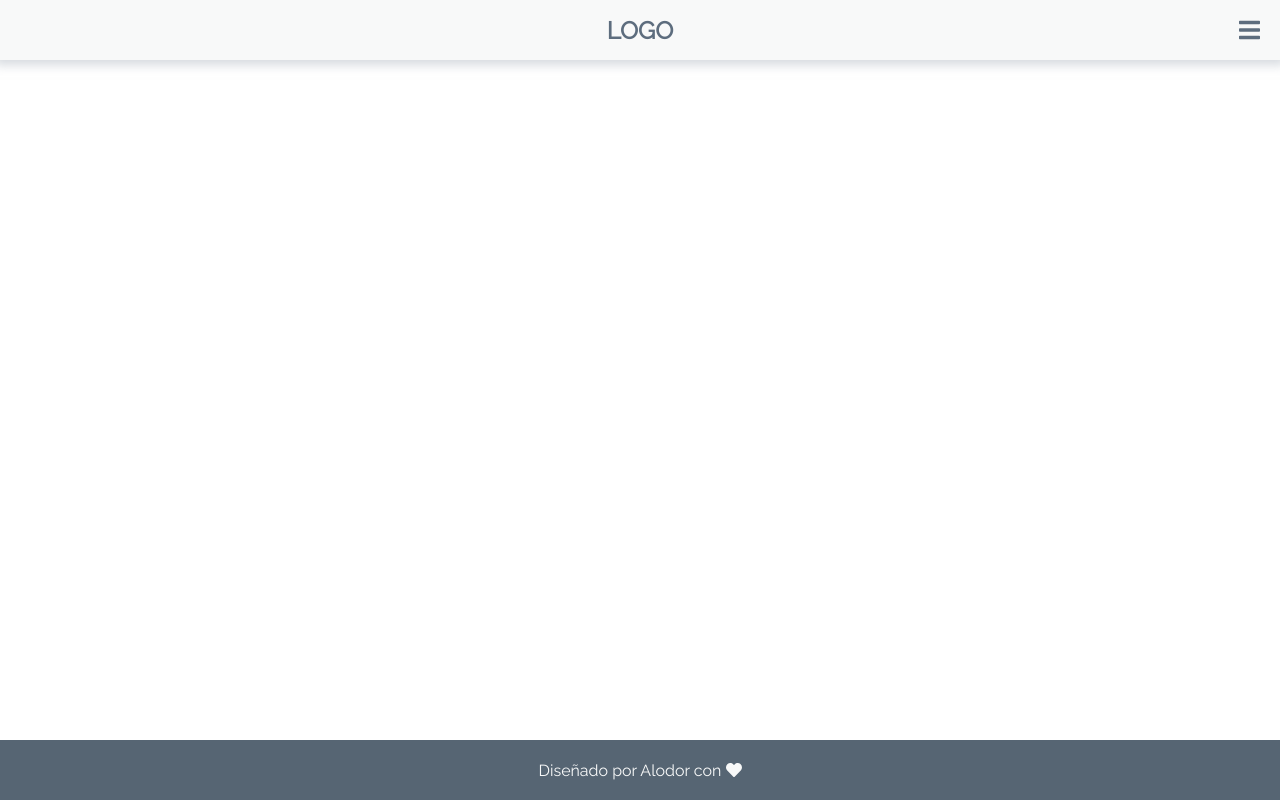
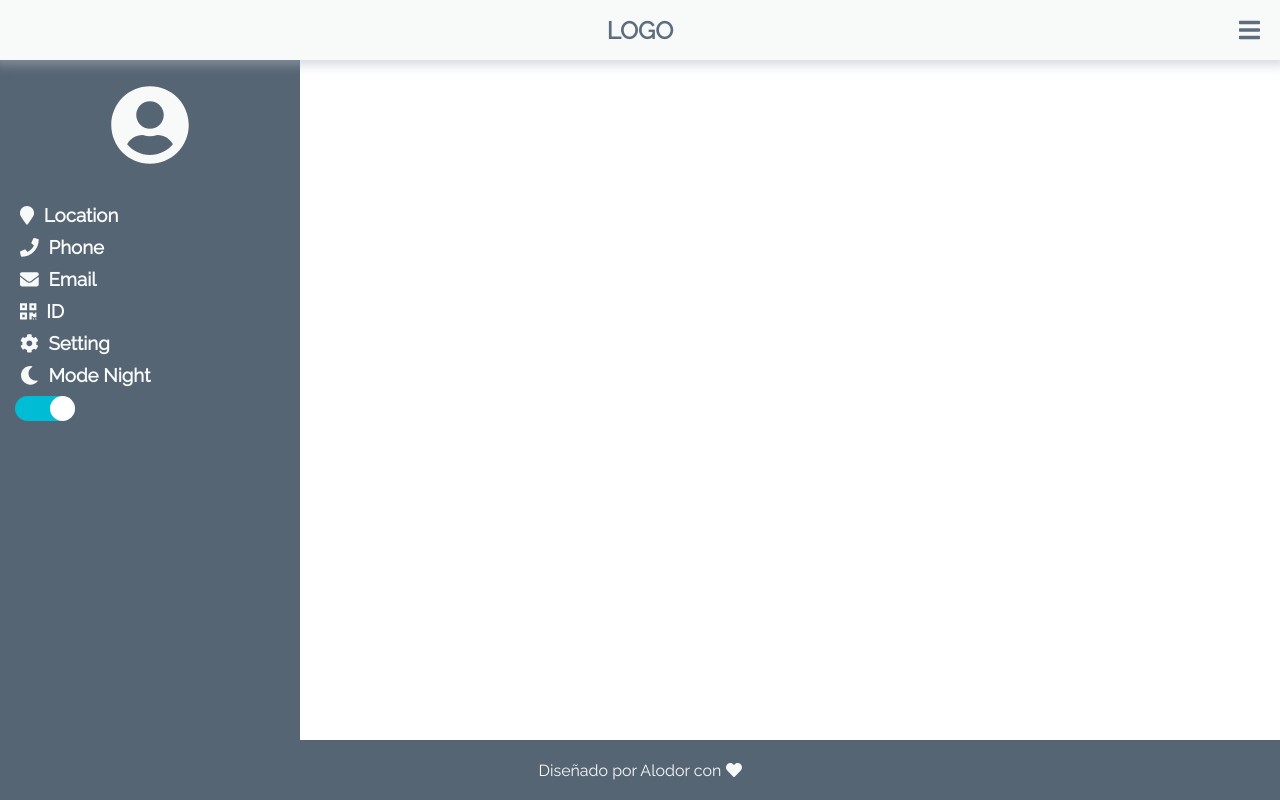
Before and after one commit to Alodor/NightReading, a plain HTML site: page index.html in a window 1280 px wide. Drawn offline with nearby package versions, Linux system fonts and the light colour scheme.

Commit message:
Diseño sidebar

```diff
--- a/index.html
+++ b/index.html
@@ -24,7 +24,60 @@
         <section>
             <!-- Sidebar -->
             <aside id="sidebar">
+                <div class="sidebar__header">
+                    <span class="user">
+                        <i class="fas fa-user-circle"></i>
+                    </span>
+                </div>
 
+                <div class="sidebar__main">
+                    <h3>
+                        <span>
+                            <i class="fas fa-map-marker"></i>
+                        </span>
+                        Location
+                    </h3>
+
+                    <h3>
+                        <span>
+                            <i class="fas fa-phone"></i>
+                        </span>
+                        Phone
+                    </h3>
+
+                    <h3>
+                        <span>
+                            <i class="fas fa-envelope"></i>
+                        </span>
+                        Email
+                    </h3>
+
+                    <h3>
+                        <span>
+                            <i class="fas fa-qrcode"></i>
+                        </span>
+                        ID
+                    </h3>
+
+                    <h3>
+                        <span>
+                            <i class="fas fa-cog"></i>
+                        </span>
+                        Setting
+                    </h3>
+
+                    <h3>
+                        <span>
+                            <i class="fas fa-moon"></i>
+                        </span>
+                        Mode Night
+                    </h3>
+
+                    <label class="switch">
+                        <input type="checkbox" checked>
+                        <span class="slider round"></span>
+                    </label>
+                </div>
             </aside>
             <!-- /Sidebar -->
 
--- a/style.css
+++ b/style.css
@@ -54,3 +54,99 @@ body {
     color: #f8f9f9;
 }
 /* /Footer */
+
+/* Sidebar */
+#sidebar {
+    padding-top: 20px;
+    display: flex;
+    flex-direction: column;
+    width: 300px;
+    height: calc(100vh - 120px);
+    background-color: #566573;
+}
+
+#sidebar .sidebar__header {
+    display: flex;
+    justify-content: center;
+    width: 100%;
+}
+
+#sidebar .user {
+    font-size: 5em;
+    color: #f8f9f9;
+}
+
+#sidebar .sidebar__main {
+    padding-top: 30px;
+    margin-left: 5%;
+    width: 90%;
+    color: #f8f9f9;
+}
+
+#sidebar .sidebar__main h3 {
+    margin-bottom: 10px;
+}
+
+#sidebar .sidebar__main h3 span {
+    padding: 5px;
+}
+/* /Sidebar */
+
+/* Toggle Switch */
+.switch {
+    position: relative;
+    display: inline-block;
+    width: 60px;
+    height: 25px;
+}
+
+.switch input {
+    display: none;
+}
+
+.slider {
+    position: absolute;
+    cursor: pointer;
+    top: 0;
+    left: 0;
+    right: 0;
+    bottom: 0;
+    background-color: #ccc;
+    -webkit-transition: .4s;
+    transition: .4s;
+}
+
+.slider:before {
+    position: absolute;
+    content: "";
+    height: 25px;
+    width: 25px;
+    left: 0;
+    bottom: 0px;
+    background-color: #fff;
+    -webkit-transition: .4s;
+    transition: .4s;
+}
+
+input:checked + .slider {
+  background-color: #00bcd4;
+}
+
+input:focus + .slider {
+  box-shadow: 0 0 1px #00bcd4;
+}
+
+input:checked + .slider:before {
+  -webkit-transform: translateX(35px);
+  -ms-transform: translateX(35px);
+  transform: translateX(35px);
+}
+
+.slider.round {
+  border-radius: 34px;
+}
+
+.slider.round:before {
+  border-radius: 50%;
+}
+/* /Toggle Switch */
```
